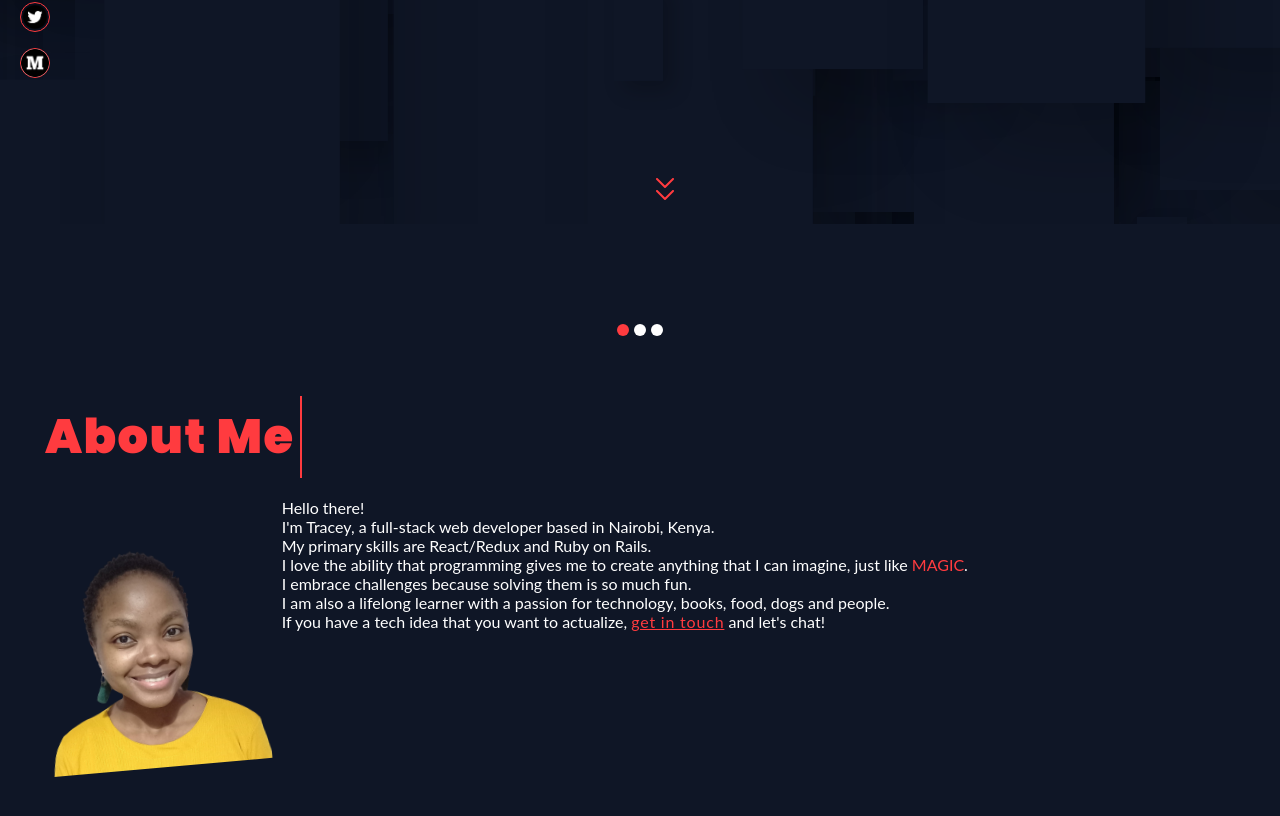
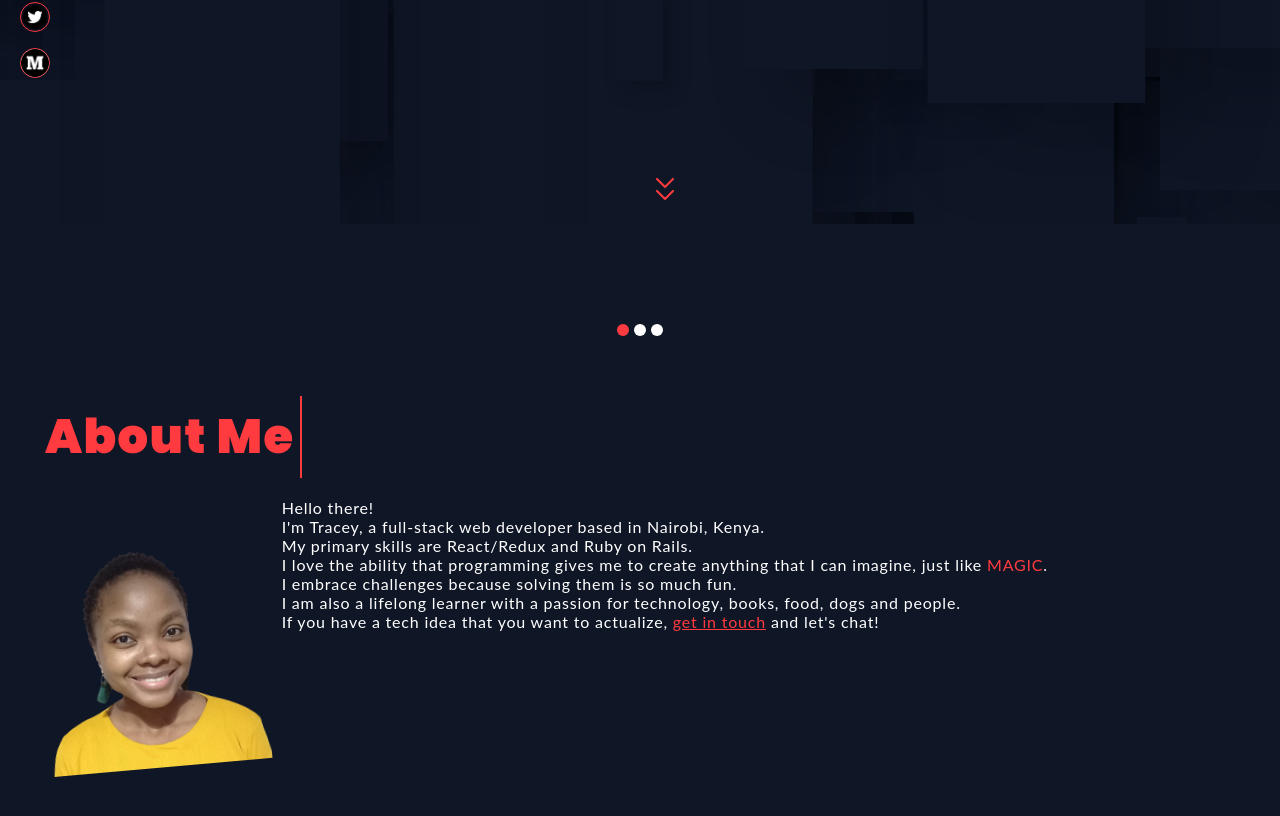
Before and after one commit to trace-kadenyi/portfolio_website, a React (Create React App) app: page / in a window 1280 px wide. Shown: the part 576-1392 px from the top of the page. Built offline with nearby package versions, Linux system fonts and the light colour scheme; the HTML template or start-up script is replaced by a standard one.

Commit message:
Add letter spacing to content-para

```diff
--- a/src/Components/About/about.css
+++ b/src/Components/About/about.css
@@ -25,6 +25,7 @@ ul {
 
 .content_para {
   font-family: "Lato", sans-serif;
+  letter-spacing: 0.05rem;
 }
 
 .tabs {
@@ -111,7 +112,6 @@ button {
 .touch {
   color: #ff3b3f;
   text-decoration: underline;
-  letter-spacing: 0.05rem;
 }
 
 /* background section */
```
